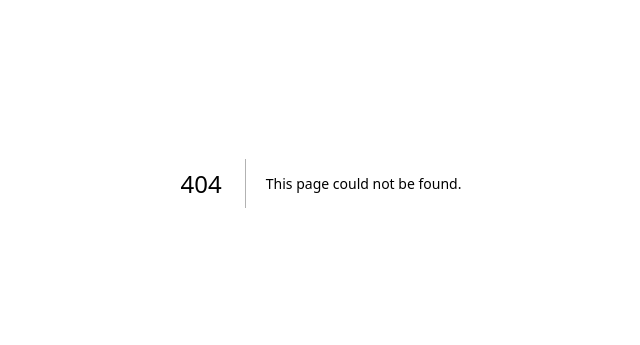
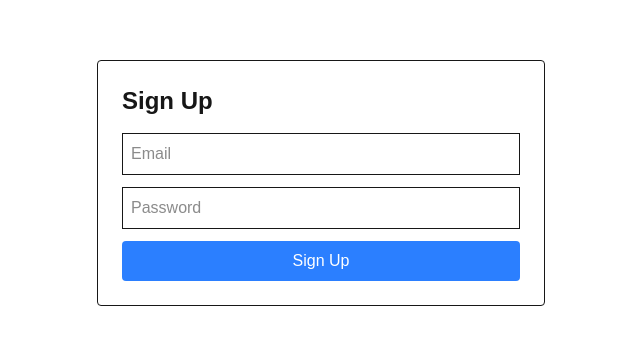
Before and after one commit to krithikhbalan2005-alt/request-management-module, a Next.js app: page /signup in a window 1280 px wide. Before the commit this address had no page. Shown: the part 217-562 px from the top of the page, without its empty margins (319-959 px from the left). Built offline with nearby package versions, Linux system fonts and the light colour scheme.

Commit message:
added signup page

```diff
--- /dev/null
+++ b/app/signup/page.js
@@ -0,0 +1,66 @@
+"use client";
+
+import { useState } from "react";
+import { createUserWithEmailAndPassword } from "firebase/auth";
+import { auth } from "../../lib/firebase";
+import { useRouter } from "next/navigation";
+
+export default function SignupPage() {
+  const router = useRouter();
+
+  const [email, setEmail] = useState("");
+  const [password, setPassword] = useState("");
+
+  const handleSignup = async () => {
+    try {
+      await createUserWithEmailAndPassword(
+        auth,
+        email,
+        password
+      );
+
+      alert("Account Created Successfully");
+
+      window.location.href = "/login";
+    } catch (error) {
+      alert(error.message);
+    }
+  };
+
+  return (
+    <div className="flex min-h-screen items-center justify-center">
+      <div className="w-full max-w-md border p-6 rounded">
+        <h1 className="text-2xl font-bold mb-4">
+          Sign Up
+        </h1>
+
+        <input
+          type="email"
+          placeholder="Email"
+          className="w-full border p-2 mb-3"
+          value={email}
+          onChange={(e) =>
+            setEmail(e.target.value)
+          }
+        />
+
+        <input
+          type="password"
+          placeholder="Password"
+          className="w-full border p-2 mb-3"
+          value={password}
+          onChange={(e) =>
+            setPassword(e.target.value)
+          }
+        />
+
+        <button
+          onClick={handleSignup}
+          className="w-full bg-blue-500 text-white p-2 rounded"
+        >
+          Sign Up
+        </button>
+      </div>
+    </div>
+  );
+}
```
